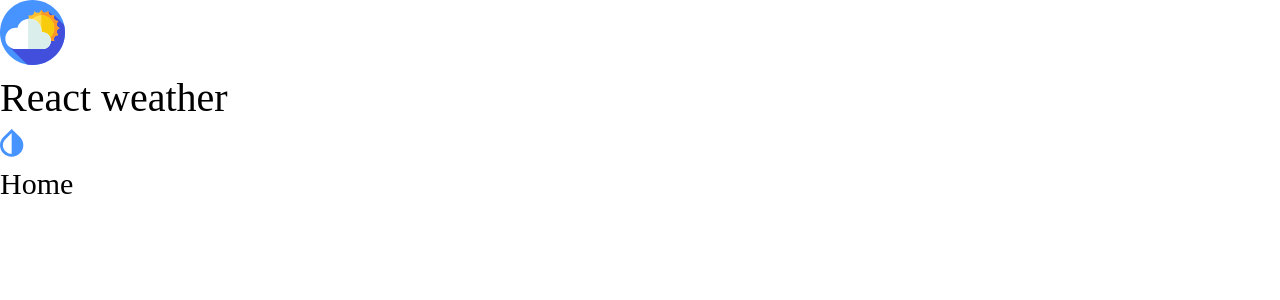
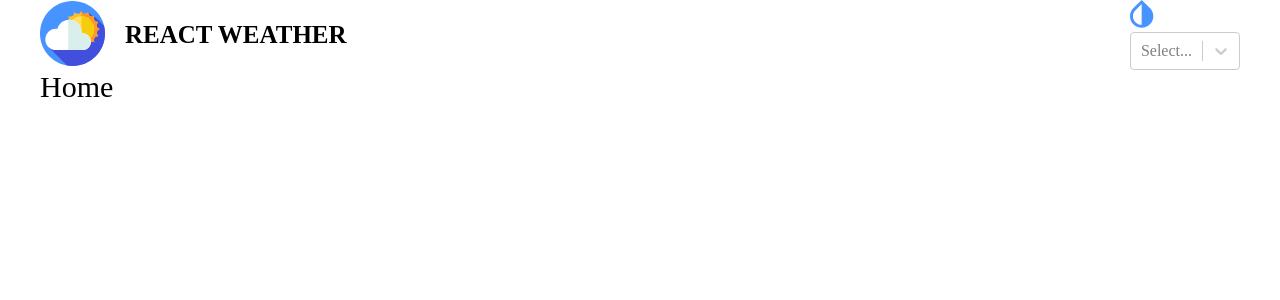
Before and after one commit to raman-davidovich/React_weather_app, a React (Create React App) app: page / in a window 1280 px wide. Shown: the top 300 px of the page. Built offline with nearby package versions, Linux system fonts and the light colour scheme.

Commit message:
feat: added react-select

```diff
--- a/package.json
+++ b/package.json
@@ -11,11 +11,13 @@
     "@types/react": "^18.0.25",
     "@types/react-dom": "^18.0.8",
     "@types/react-router-dom": "^5.3.3",
+    "@types/react-select": "^5.0.1",
     "normalize.css": "^8.0.1",
     "react": "^18.2.0",
     "react-dom": "^18.2.0",
     "react-router-dom": "^6.4.3",
     "react-scripts": "5.0.1",
+    "react-select": "^5.6.0",
     "sass": "^1.56.0",
     "typescript": "^4.8.4",
     "web-vitals": "^2.1.4"
--- a/src/App.tsx
+++ b/src/App.tsx
@@ -6,7 +6,7 @@
 
 function App() {
   return (
-    <div className="App">
+    <div className="container">
       <Header />
       <Routes>
         <Route path="/" element={<Home />} />
--- a/src/shared/Header/Header.module.scss
+++ b/src/shared/Header/Header.module.scss
@@ -1,3 +1,25 @@
 .header {
-  font-size: 40px;
+  display: flex;
+  align-items: center;
+  justify-content: space-between;
+  width: 100%;
 }
+
+.wrapper {
+  display: flex;
+  align-items: center;
+}
+
+.logo {
+  margin-right: 20px;
+  svg {
+    width: 65px;
+    height: 65px;
+  }
+}
+
+.title {
+  text-transform: uppercase;
+  font-weight: bold;
+  font-size: 25px;
+}
--- a/src/shared/Header/Header.tsx
+++ b/src/shared/Header/Header.tsx
@@ -1,8 +1,15 @@
 import React from 'react';
+import Select from 'react-select';
 import s from './Header.module.scss';
 import GlobalSvgSelector from '../../assets/images/icons/global/GlobalSvgSelector';
 
 function Header() {
+  const options = [
+    { value: 'chocolate', label: 'Chocolate' },
+    { value: 'strawberry', label: 'Strawberry' },
+    { value: 'vanilla', label: 'Vanilla' },
+  ];
+
   return (
     <div className={s.header}>
       <div className={s.wrapper}>
@@ -10,7 +17,10 @@
         <div className={s.title}>React weather</div>
       </div>
       <div className={s.wrapper}>
-        <div className={s.change_theme}><GlobalSvgSelector id="change-theme" /></div>
+        <div className={s.change_theme}>
+          <GlobalSvgSelector id="change-theme" />
+          <Select options={options} />
+        </div>
       </div>
     </div>
   );
--- a/src/styles/index.scss
+++ b/src/styles/index.scss
@@ -1 +1,6 @@
 @import '~normalize.css';
+
+.container {
+  max-width: 1200px;
+  margin: 0 auto;
+}
```
Also changed, not shown: 1 other file (tests, documents, lock files or other folders).
